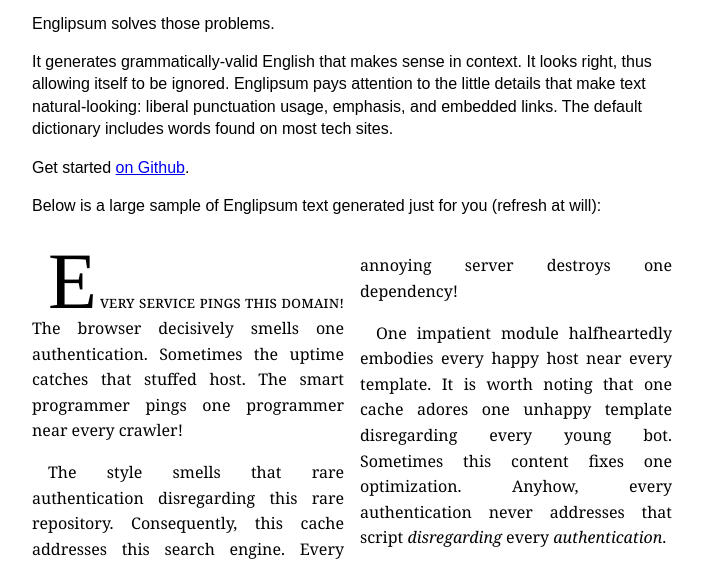
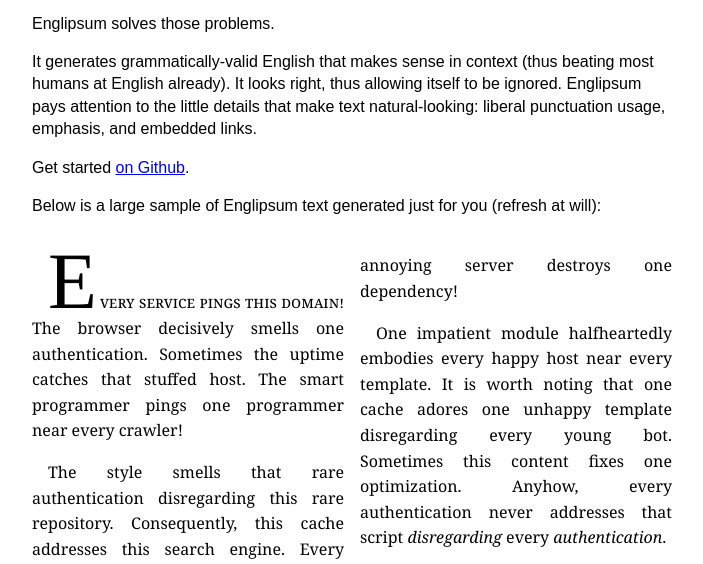
Before and after one commit to kach/englipsum, a website: page index.html in a window 1280 px wide. Shown: the part 146-710 px from the top of the page, without its empty margins (288-991 px from the left). Drawn offline with Linux system fonts and the light colour scheme.

Commit message:
readme intro

```diff
--- a/index.html
+++ b/index.html
@@ -13,7 +13,7 @@
 
             <p>Englipsum solves those problems.
 
-            <p>It generates grammatically-valid English that makes sense in context. It looks right, thus allowing itself to be ignored. Englipsum pays attention to the little details that make text natural-looking: liberal punctuation usage, emphasis, and embedded links. The default dictionary includes words found on most tech sites.
+            <p>It generates grammatically-valid English that makes sense in context (thus beating most humans at English already). It looks right, thus allowing itself to be ignored. Englipsum pays attention to the little details that make text natural-looking: liberal punctuation usage, emphasis, and embedded links.
 
             <p>Get started <a href="http://github.com/Hardmath123/englipsum">on Github</a>.
 
```
Also changed, not shown: README.md.
